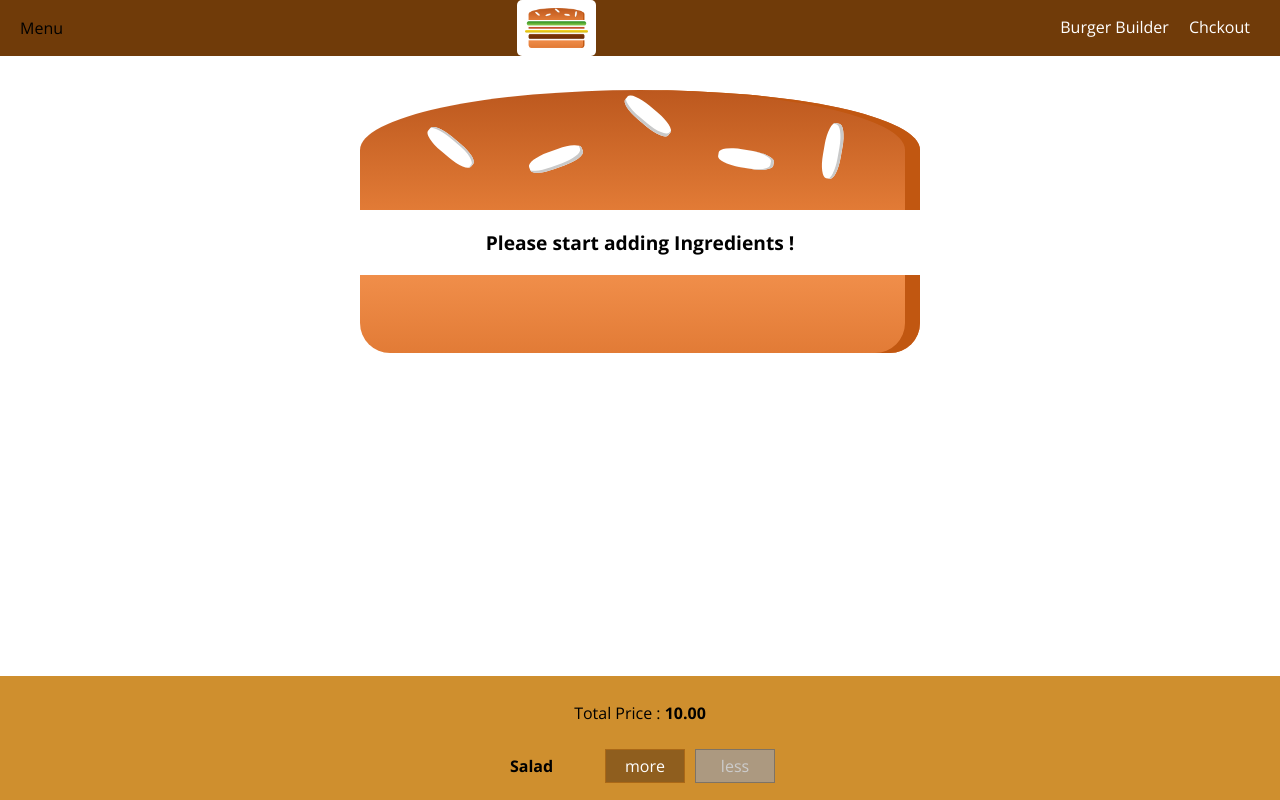
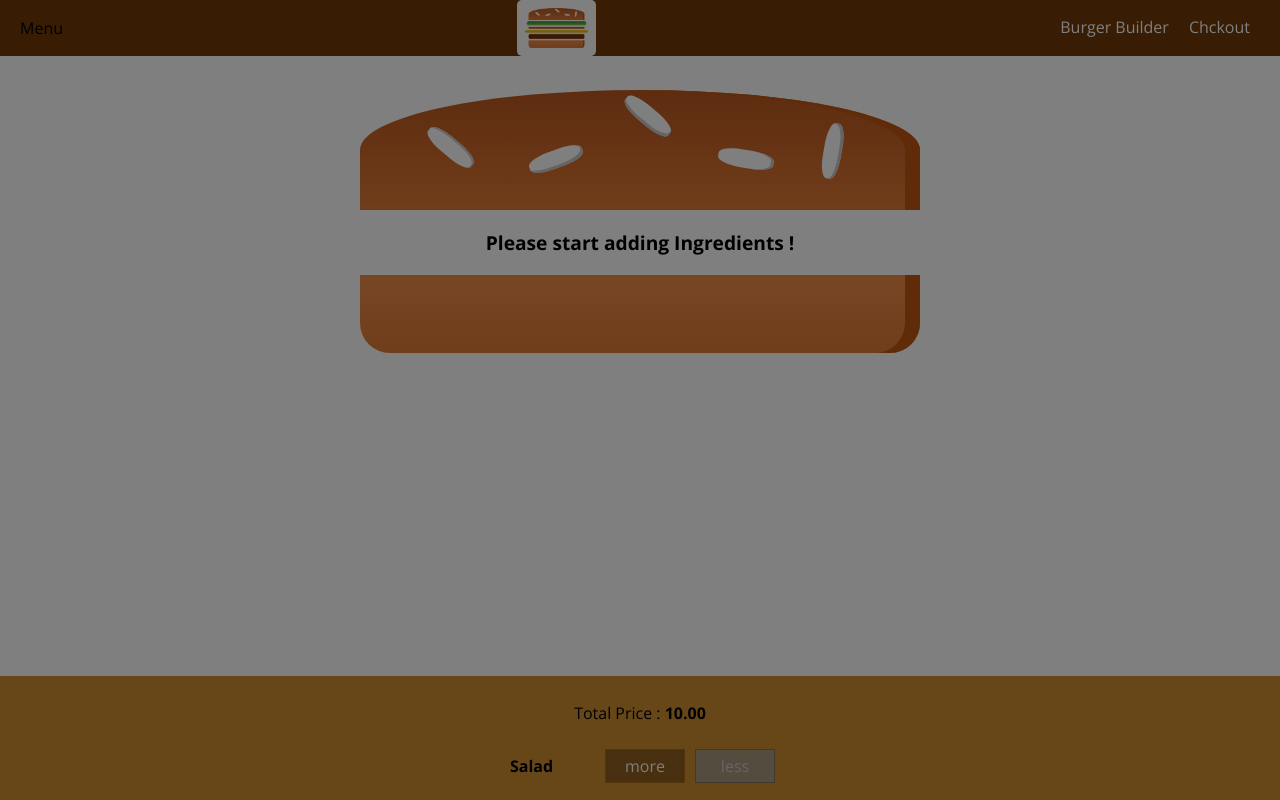
Before and after one commit to amitnashtekar/react-burger, a React app: page / in a window 1280 px wide. Shown: the top 800 px of the page. Built offline with nearby package versions, Linux system fonts and the light colour scheme.

Commit message:
implemented backdrop for sidedrawer and hiding SideDrawer on click of BackDrop

```diff
--- a/src/Components/Layout/Layout.js
+++ b/src/Components/Layout/Layout.js
@@ -1,21 +1,30 @@
-import React from 'react';
+import React, {Component} from 'react';
 import Aux from '../../HOC/Auxilary';
 import Toolbar from '../Navigation/Toolbar/Toolbar';
 import SideDrawer from '../Navigation/SideDrawer/SideDrawer';
 import LayoutCls from './Layout.css';
 
-const Layout = (props) =>  {
-
+class Layout extends Component  {
+    state = {
+        showSideDrawer: true
+    }
+    hideSideDrawerHandler = () => {
+        this.setState({showSideDrawer: false})
+    }
+    render() {
         return (
             <Aux>
                 <Toolbar />
-            <SideDrawer />
+                <SideDrawer showSideDawer = {this.state.showSideDrawer}
+                hideSideDrawer ={this.hideSideDrawerHandler}/>
                 <main className = {LayoutCls.Content}>
-                {props.children}
+                    {this.props.children}
                 </main>
             </Aux>
 
         )
     }
 
+}
+
 export default Layout;
--- a/src/Components/Navigation/SideDrawer/SideDrawer.js
+++ b/src/Components/Navigation/SideDrawer/SideDrawer.js
@@ -2,18 +2,29 @@ import React from 'react';
 import Logo from '../../Logo/Logo';
 import NavigationItems from '../NavigationItems/NavigationItems';
 import NavigationItem from '../NavigationItems/NavigationItem/NavigationItem';
+import Aux from '../../../HOC/Auxilary';
+import BackDrop from '../../UI/Backdrop/Backdrop';
 import SDclasses from './SideDrawer.css';
 
 const SideDrawer = (props) => {
-
+    let attachedClasses ;
+    if(props.showSideDawer) {
+        attachedClasses = [SDclasses.SideDrawer, SDclasses.Open];
+    } else {
+        attachedClasses = [SDclasses.SideDrawer, SDclasses.Close];
+    }
     return (
-        <div className = {SDclasses.SideDrawer}>
+        <Aux>
+            <BackDrop show= {props.showSideDawer}
+            cancelOrder = {props.hideSideDrawer} />
+            <div className = {attachedClasses.join(' ')}>
                 <Logo height="11%" />
                 <NavigationItems>
                     <NavigationItem>Burger Builder</NavigationItem>
                 </NavigationItems>
 
             </div>
+        </Aux>
     )
 }
 
```
Lines whose indentation alone changed are shown as unchanged.
